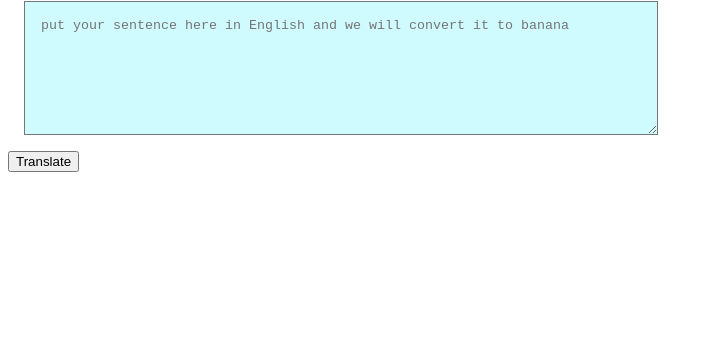
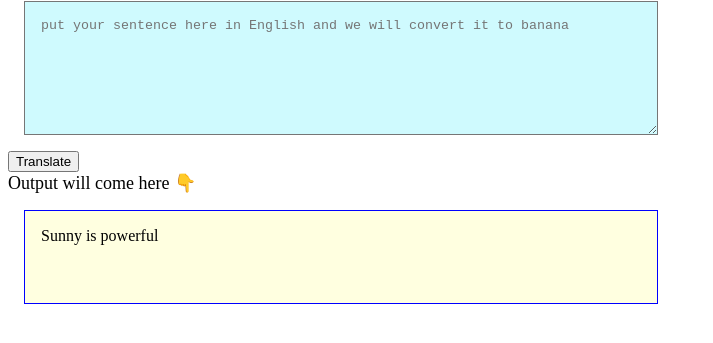
Before and after one commit to azharchoudhury/Lesson-4--VanillaJS-for-beginners, a plain HTML site: page index.html in a window 1280 px wide. Shown: the part 79-422 px from the top of the page, without its empty margins (0-713 px from the left). Drawn offline with Linux system fonts and the light colour scheme.

Commit message:
outputDiv

```diff
--- a/app.js
+++ b/app.js
@@ -1,7 +1,9 @@
 var btnTranslate = document.querySelector("#btn-translate");
 var txtInput = document.querySelector("#txt-input");
+var outputDiv = document.querySelector("#output");
 
-console.log(txtInput);
+console.log(outputDiv);
+// outputDiv.innerText = "I am powerful!";
 
 
 function clickHandler() {
--- a/index.html
+++ b/index.html
@@ -16,6 +16,16 @@
             background-color: #cffafe;
         }
 
+        #output{
+            border: 1px solid blue;
+            height: 60px;
+            width: 600px;
+            margin: 1rem;
+            padding: 1rem;
+            background-color: lightyellow;
+
+        }
+
     </style>
 
 </head>
@@ -28,6 +38,10 @@
 
     <button id="btn-translate">Translate</button>
 
+    <br>
+    <div style="font-size: large;"> Output will come here 👇</div>
+    <div id="output">Sunny is powerful</div>
+
     <script src="app.js" type="text/javascript"></script>
 </body>
 
```
